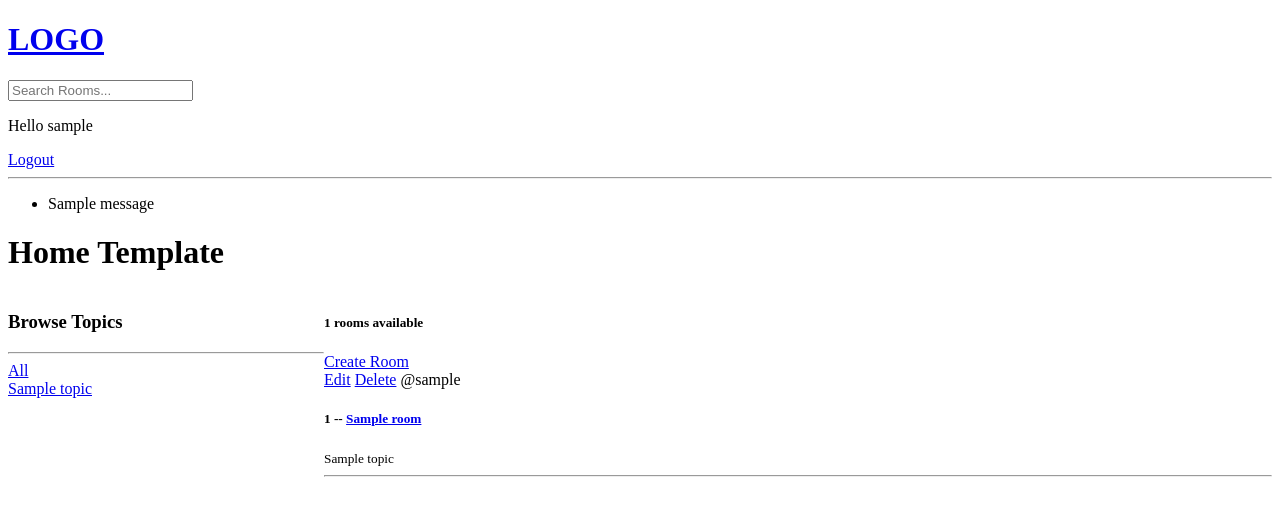
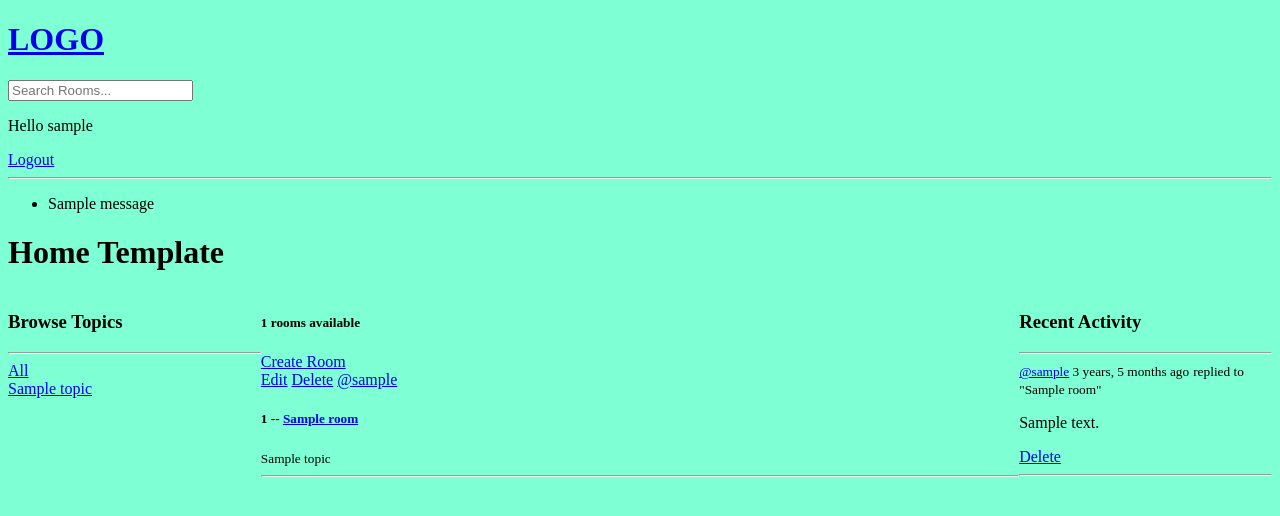
Before and after one commit to Jobin-Nelson/rooms, a Django app: page / in a window 1280 px wide. Shown: the top 516 px of the page. Run offline with Django 4.2, Linux system fonts and the light colour scheme; a user stored in the database is signed in; tables that the repository leaves empty hold one stand-in row (values such as "Sample post"); one stand-in notice (Sample message) is shown.

Commit message:
before installing theme

```diff
--- a/base/forms.py
+++ b/base/forms.py
@@ -5,3 +5,4 @@ class RoomForm(ModelForm):
     class Meta:
         model = Room
         fields = '__all__'
+        exclude = ['host', 'participants']
--- a/base/models.py
+++ b/base/models.py
@@ -26,8 +26,11 @@ class Message(models.Model):
     user = models.ForeignKey(User, on_delete=models.CASCADE)
     room = models.ForeignKey(Room, on_delete=models.CASCADE)
     body = models.TextField()
-    update = models.DateTimeField(auto_now=True)
+    updated = models.DateTimeField(auto_now=True)
     created = models.DateTimeField(auto_now_add=True)
+
+    class Meta:
+        ordering = ['-updated', '-created']
 
     def __str__(self):
         return self.body[:50]
--- /dev/null
+++ b/base/templates/base/activity_component.html
@@ -0,0 +1,14 @@
+
+<h3>Recent Activity</h3>
+<hr>
+{% for message in room_messages %}
+<div>
+  <small><a href="{% url 'user-profile' message.user.id %}">@{{message.user}}</a> {{message.created|timesince}} ago</small>
+  <small>replied to "{{message.room}}"</small>
+  <p>{{message}}</p>
+  {% if request.user == message.user %}
+  <a href="{% url 'delete-message' message.id %}">Delete</a>
+  {% endif %}
+  <hr>
+</div>
+{% endfor %}
--- /dev/null
+++ b/base/templates/base/feed_component.html
@@ -0,0 +1,15 @@
+
+<div>
+    {% for room in rooms %}
+    <div>
+        {% if request.user == room.host %}
+        <a href="{% url 'update-room' room.id %}">Edit</a>
+        <a href="{% url 'delete-room' room.id %}">Delete</a>
+        {% endif %}
+        <a href="{% url 'user-profile' room.host.id %}">@{{ room.host.username }}</a>
+        <h5>{{ room.id }} -- <a href="{% url 'room' room.id %}">{{ room.name }}</a></h5>
+        <small>{{ room.topic.name }}</small>
+        <hr>
+    </div>
+    {% endfor %}
+</div>
--- a/base/templates/base/home.html
+++ b/base/templates/base/home.html
@@ -4,7 +4,7 @@
 <style>
 .home-container {
     display: grid;
-    grid-template-columns: 1fr 3fr;
+    grid-template-columns: 1fr 3fr 1fr;
 }
 </style>
 
@@ -13,34 +13,17 @@
 
 <div class="home-container">
     <div>
-        <h3>Browse Topics</h3>
-        <hr>
-        <div>
-            <a href="{% url 'home' %}">All</a>
-        </div>
-        {% for topic in topics %}
-            <div>
-                <a href="{% url 'home' %}?q={{topic.name}}">{{topic.name}}</a>
-            </div>
-        {% endfor %}
+        {% include 'base/topics_component.html' %}
     </div>
+
     <div>
         <h5>{{room_count}} rooms available</h5>
         <a href="{% url 'create-room' %}">Create Room</a>
-        <div>
-            {% for room in rooms %}
-            <div>
-                {% if request.user == room.host %}
-                <a href="{% url 'update-room' room.id %}">Edit</a>
-                <a href="{% url 'delete-room' room.id %}">Delete</a>
-                {% endif %}
-                <span>@{{ room.host.username }}</span>
-                <h5>{{ room.id }} -- <a href="{% url 'room' room.id %}">{{ room.name }}</a></h5>
-                <small>{{ room.topic.name }}</small>
-                <hr>
-            </div>
-            {% endfor %}
-        </div>
+        {% include 'base/feed_component.html' %}
+    </div>
+
+    <div>
+        {% include 'base/activity_component.html' %}
     </div>
 </div>
 {% endblock %}
--- /dev/null
+++ b/base/templates/base/topics_component.html
@@ -0,0 +1,11 @@
+
+<h3>Browse Topics</h3>
+<hr>
+<div>
+  <a href="{% url 'home' %}">All</a>
+</div>
+{% for topic in topics %}
+  <div>
+    <a href="{% url 'home' %}?q={{topic.name}}">{{topic.name}}</a>
+  </div>
+{% endfor %}
--- a/base/urls.py
+++ b/base/urls.py
@@ -7,6 +7,7 @@ urlpatterns = [
     path('register/', views.registerPage, name='register'),
     path('', views.home, name='home'),
     path('room/<str:pk>', views.room, name='room'),
+    path('profile/<str:pk>', views.userProfile, name='user-profile'),
     path('create-room/', views.createRoom, name='create-room'),
     path('update-room/<str:pk>', views.updateRoom, name='update-room'),
     path('delete-room/<str:pk>', views.deleteRoom, name='delete-room'),
--- a/base/views.py
+++ b/base/views.py
@@ -70,10 +70,14 @@ def home(request):
     )
     topics = Topic.objects.all()
     room_count = rooms.count()
+    room_messages = Message.objects.filter(
+        Q(room__topic__name__icontains=q)
+    )
     context = {
         'rooms': rooms,
         'topics': topics,
         'room_count': room_count,
+        'room_messages': room_messages,
     }
     return render(request, 'base/home.html', context)
 
@@ -98,13 +102,28 @@ def room(request, pk):
     }
     return render(request, 'base/room.html', context)
 
+def userProfile(request, pk):
+    user = User.objects.get(id=pk)
+    rooms = user.room_set.all()
+    room_messages = user.message_set.all()
+    topics = Topic.objects.all()
+    context = {
+        'user': user,
+        'rooms': rooms,
+        'room_messages': room_messages,
+        'topics': topics,
+    }
+    return render(request, 'base/profile.html', context)
+
 @login_required(login_url='login')
 def createRoom(request):
     form = RoomForm
     if request.method == 'POST':
         form = RoomForm(request.POST)
         if form.is_valid():
-            form.save()
+            room = form.save(commit=False)
+            room.host = request.user
+            room.save()
             return redirect('home')
     context = {
         'form': form
--- a/rooms/settings.py
+++ b/rooms/settings.py
@@ -123,6 +123,12 @@ USE_TZ = True
 
 STATIC_URL = 'static/'
 
+STATICFILES_DIRS = [
+    BASE_DIR / 'static'
+]
+
+# STATIC_ROOT =
+
 # Default primary key field type
 # https://docs.djangoproject.com/en/4.1/ref/settings/#default-auto-field
 
--- /dev/null
+++ b/static/styles/main.css
@@ -0,0 +1,3 @@
+body {
+  background-color: aquamarine;
+}
--- a/templates/main.html
+++ b/templates/main.html
@@ -1,9 +1,11 @@
 <!DOCTYPE html>
+{% load static %}
 <html lang="en">
   <head>
     <meta charset="UTF-8">
     <meta http-equiv="X-UA-Compatible" content="IE=edge">
     <meta name="viewport" content="width=device-width, initial-scale=1.0">
+    <link rel="stylesheet" type="text/css" media="screen" href="{% static 'styles/main.css' %}">
     <title>Rooms</title>
   </head>
   <body>
```
Also changed, not shown: base/templates/base/profile.html (added, +25 -0 lines), base/migrations/0005_alter_message_options_rename_update_message_updated.py (added). Lines whose indentation alone changed are shown as unchanged.
